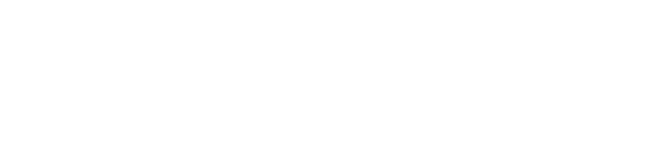
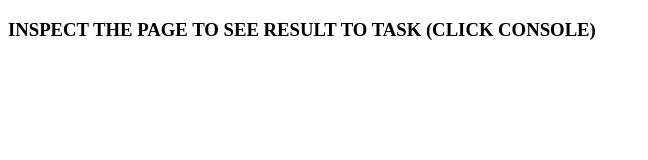
Before and after one commit to tunbosunxx/intro-to-js-zuri, a plain HTML site: page index.html in a window 1280 px wide. Shown: the whole page, without its empty margins (0-648 px from the left). Drawn offline with Linux system fonts and the light colour scheme.

Commit message:
Update index.html

```diff
--- a/index.html
+++ b/index.html
@@ -8,5 +8,6 @@
     <script type="text/javascript" src="script.js"></script>
 </head>
 <body>
+    <h3> INSPECT THE PAGE TO SEE RESULT TO TASK (CLICK CONSOLE) </h3>
 </body>
 </html>
```
